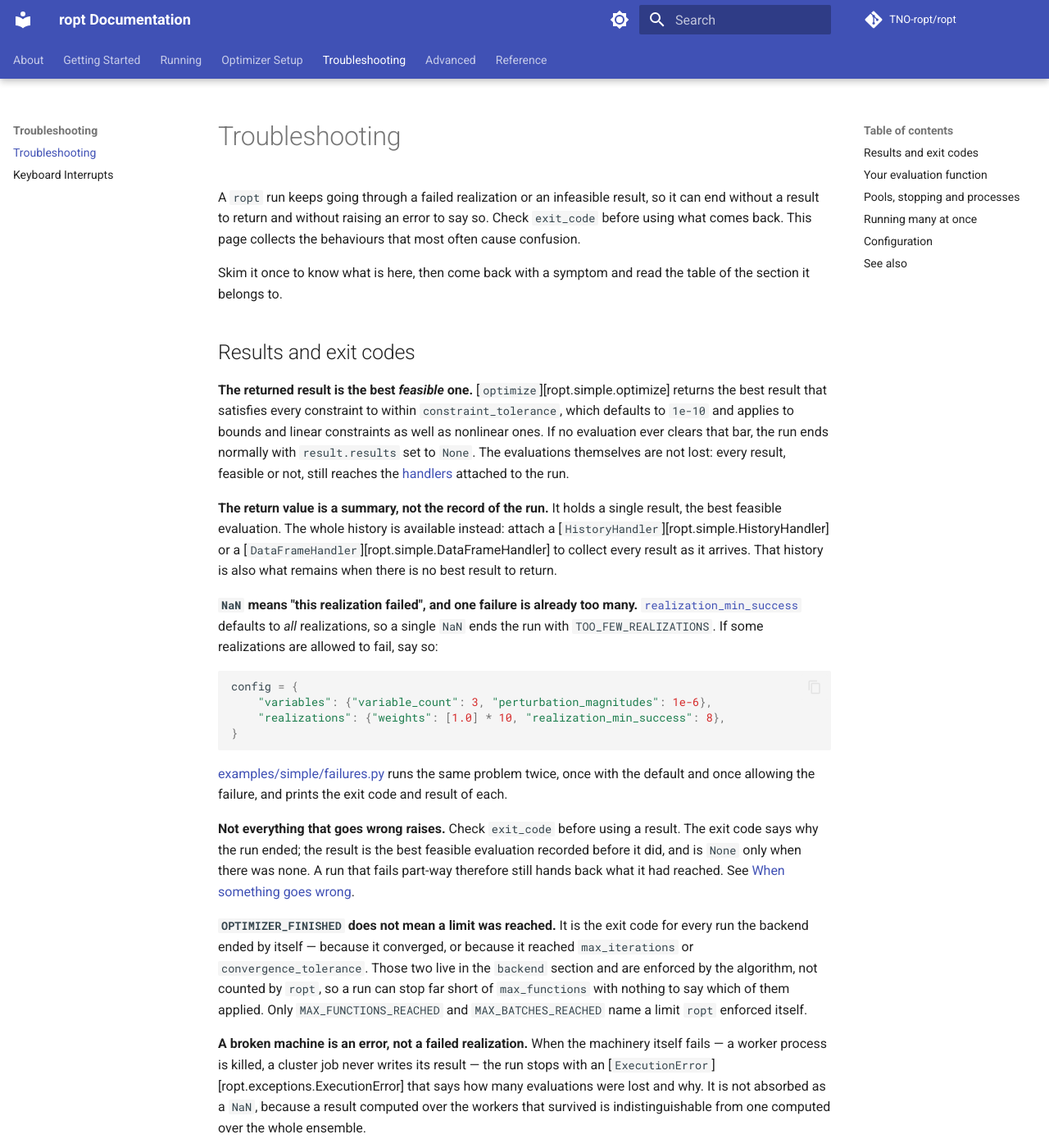
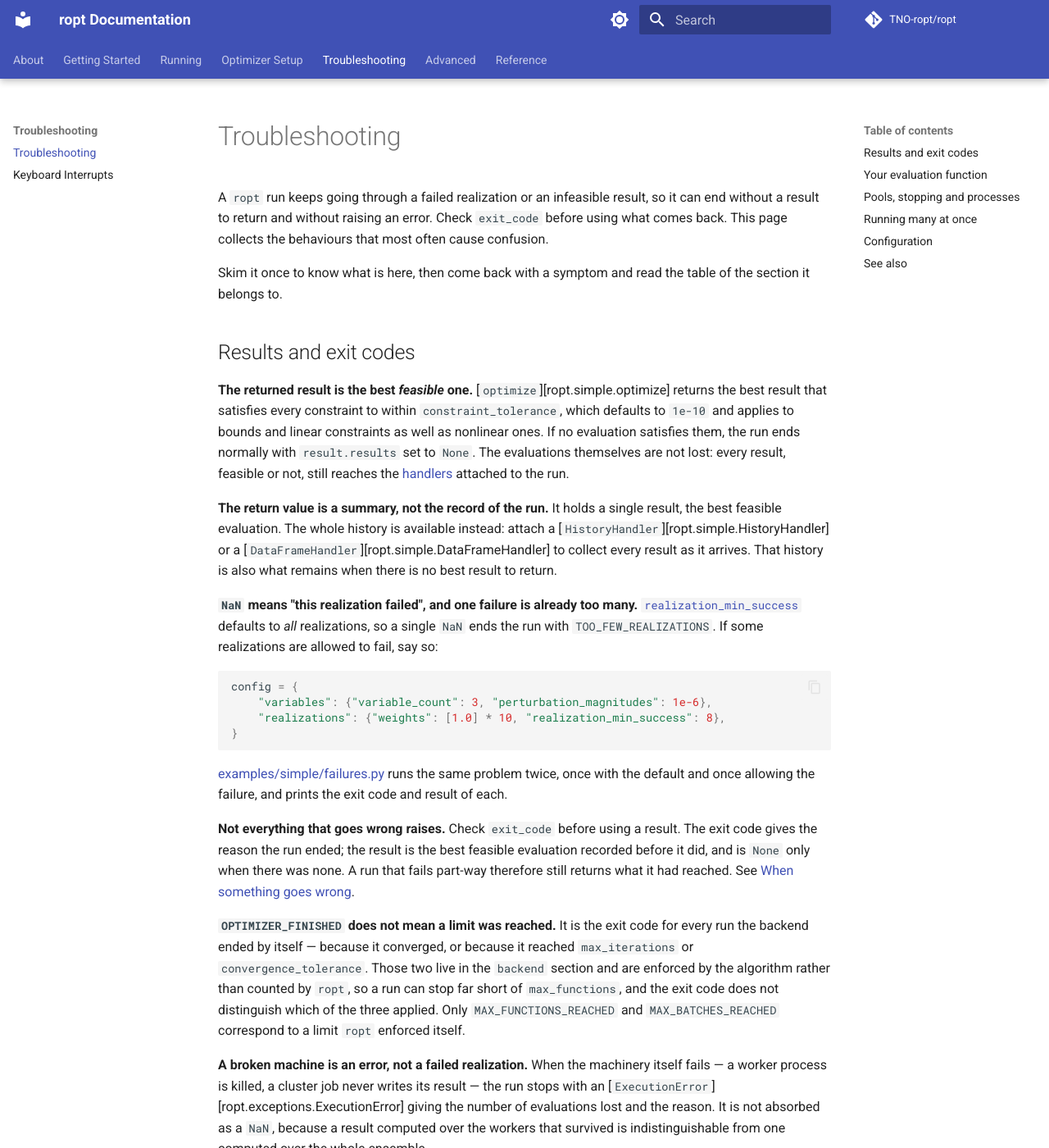
Before and after one commit to TNO-ropt/ropt, an MkDocs documentation site: the page built from docs/troubleshooting/index.md, in a window 1280 px wide and 1400 px high. Shown: the whole window at 82% size. Built offline with MkDocs 1.6.1 and Material for MkDocs 9.7.7, drawn with Linux system fonts in a browser that asks for light colours; comment, search, counter and statistics services are not loaded; the version menu is left out; some of the changed text lies outside the part shown.

Commit message:
Remove anthropomorphising wording from the documentation

```diff
--- a/docs/troubleshooting/index.md
+++ b/docs/troubleshooting/index.md
@@ -1,9 +1,9 @@
 # Troubleshooting
 
 A `ropt` run keeps going through a failed realization or an infeasible result,
-so it can end without a result to return and without raising an error to say so.
-Check `exit_code` before using what comes back. This page collects the
-behaviours that most often cause confusion.
+so it can end without a result to return and without raising an error. Check
+`exit_code` before using what comes back. This page collects the behaviours that
+most often cause confusion.
 
 Skim it once to know what is here, then come back with a symptom and read the
 table of the section it belongs to.
@@ -14,7 +14,7 @@ table of the section it belongs to.
 [`optimize`][ropt.simple.optimize] returns the best result that satisfies every
 constraint to within `constraint_tolerance`, which defaults to `1e-10` and
 applies to bounds and linear constraints as well as nonlinear ones. If no
-evaluation ever clears that bar, the run ends normally with `result.results`
+evaluation satisfies them, the run ends normally with `result.results`
 set to `None`. The evaluations themselves are not lost: every result, feasible
 or not, still reaches the [handlers](../running/handlers.md) attached to the run.
 
@@ -42,23 +42,23 @@ runs the same problem twice, once with the default and once allowing the
 failure, and prints the exit code and result of each.
 
 **Not everything that goes wrong raises.** Check `exit_code` before using a
-result. The exit code says why the run ended; the result is the best feasible
-evaluation recorded before it did, and is `None` only when there was none. A
-run that fails part-way therefore still hands back what it had reached. See
-[When something goes wrong](../running/running.md#when-something-goes-wrong).
+result. The exit code gives the reason the run ended; the result is the best
+feasible evaluation recorded before it did, and is `None` only when there was
+none. A run that fails part-way therefore still returns what it had reached.
+See [When something goes wrong](../running/running.md#when-something-goes-wrong).
 
 **`OPTIMIZER_FINISHED` does not mean a limit was reached.** It is the exit code
 for every run the backend ended by itself — because it converged, or because it
 reached `max_iterations` or `convergence_tolerance`. Those two live in the
-`backend` section and are enforced by the algorithm, not counted by `ropt`, so a
-run can stop far short of `max_functions` with nothing to say which of them
-applied. Only `MAX_FUNCTIONS_REACHED` and `MAX_BATCHES_REACHED` name a limit
-`ropt` enforced itself.
+`backend` section and are enforced by the algorithm rather than counted by
+`ropt`, so a run can stop far short of `max_functions`, and the exit code does
+not distinguish which of the three applied. Only `MAX_FUNCTIONS_REACHED` and
+`MAX_BATCHES_REACHED` correspond to a limit `ropt` enforced itself.
 
 **A broken machine is an error, not a failed realization.** When the machinery
 itself fails — a worker process is killed, a cluster job never writes its result
-— the run stops with an [`ExecutionError`][ropt.exceptions.ExecutionError] that
-says how many evaluations were lost and why. It is not absorbed as a `NaN`,
+— the run stops with an [`ExecutionError`][ropt.exceptions.ExecutionError] giving
+the number of evaluations lost and the reason. It is not absorbed as a `NaN`,
 because a result computed over the workers that survived is indistinguishable
 from one computed over the whole ensemble.
 
@@ -125,7 +126,7 @@ anything runs. Open the pool inside the block that uses it; see
 | Ctrl-C appears to do nothing | A process-wide signal setting, changed by an imported package. Call [`restore_keyboard_interrupt`][ropt.utils.restore_keyboard_interrupt]; see [Keyboard Interrupts](keyboard_interrupt.md). |
 | The program will not exit after Ctrl-C | Evaluations on a `thread_pool` are still running and cannot be interrupted. |
 | Pages of `multiprocessing` tracebacks, ending in `ExecutionError: Could not start worker processes` | The script has no `if __name__ == "__main__":` guard, so every worker re-ran it from the top. |
-| A `WorkflowError` says the pool is closed | The pool outlived the `with session()` block that created it, or was closed explicitly. |
+| A `WorkflowError` about a closed pool | The pool outlived the `with session()` block that created it, or was closed explicitly. |
 | More workers made everything slower | `numpy` and similar libraries already use every core. Set `OMP_NUM_THREADS=1` and let the pool provide the parallelism; see [Which pool should I use?](../running/parallel.md#which-pool). |
 | Simulators keep running after the run stopped | A `process_pool` kills only its own workers. Use a [`local_pool`](../running/parallel.md#local-pool), which signals the whole process group. |
 | A cluster directive has no effect | The submission script never mentions that variable, or the value was clamped to the queue's limit; see [Running on an HPC cluster](../running/parallel.md#running-on-an-hpc-cluster). |
```
Also changed, not shown: other parts of docs/troubleshooting/index.md (+5 -4 lines), docs/running/logging.md (+5 -5 lines), docs/troubleshooting/keyboard_interrupt.md (+1 -1 lines).
